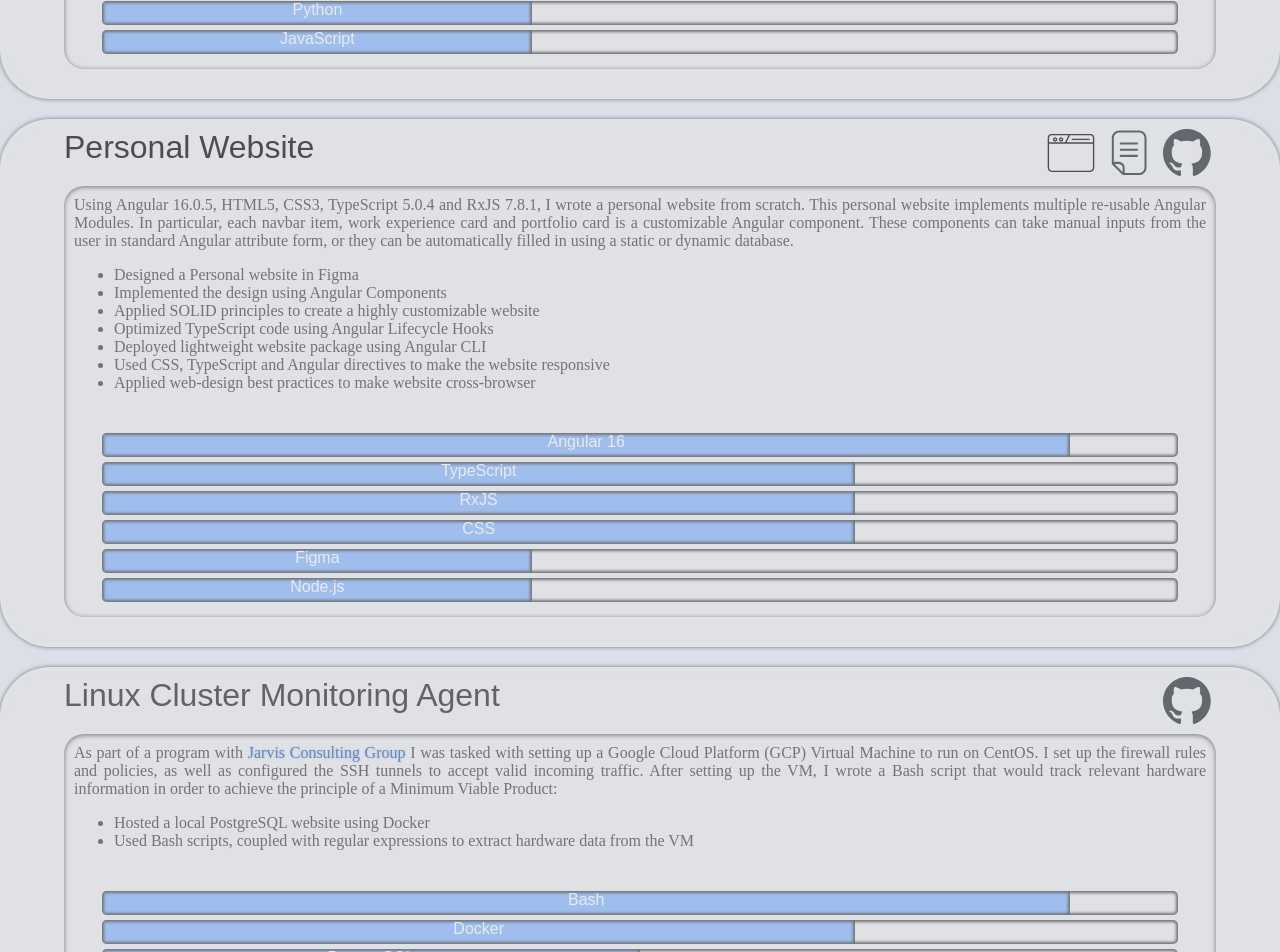
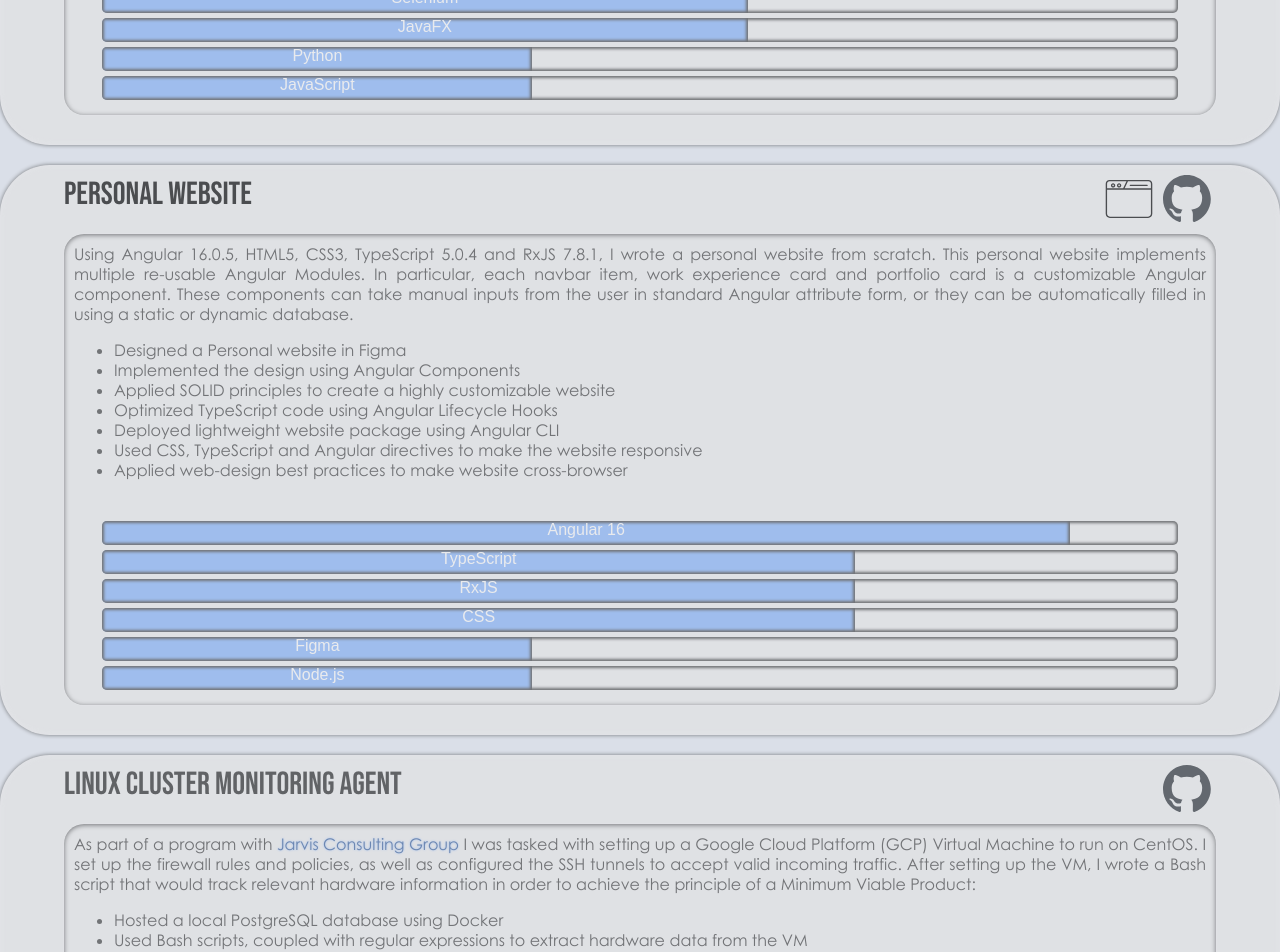
Before and after one commit to swzn/personal_website, an Angular app: page /~swazin/ in a window 1280 px wide. Shown: the part 1260-2212 px from the top of the page. Built offline with nearby package versions, Linux system fonts and the light colour scheme.

Commit message:
Added fonts to codebase

```diff
--- a/src/app/app.component.html
+++ b/src/app/app.component.html
@@ -112,8 +112,7 @@
       <portfolio-item
         [name]="'Personal Website'"
         [link]="'#'"
-        [githubLink]="'https://github.com/Jarvis-Consulting-Group/jarvis_data_eng-swzn'"
-        [docsLink]="'https://github.com/Jarvis-Consulting-Group/jarvis_data_eng-swzn'"
+        [githubLink]="'https://github.com/swzn/personal_website'"
         [skills]="{
         'Angular 16':90,
         'TypeScript':70,
@@ -141,7 +140,7 @@
 
       <portfolio-item
           [name]="'Linux Cluster Monitoring Agent'"
-          githubLink="https://github.com/Jarvis-Consulting-Group/jarvis_data_eng-swzn"
+          [githubLink]="'https://github.com/Jarvis-Consulting-Group/jarvis_data_eng-swzn/tree/release/linux_sql'"
           [skills]="{
           'Bash': 90,
           'Docker': 70,
@@ -150,15 +149,16 @@
           'GCP (Google)': 50,
           'CentOS': 40
           }">
-          <p>As part of a program with <a href="https://jrvs.ca/">Jarvis Consulting Group</a> I was tasked with
+          <p>As part of a program with <a href="https://jrvs.ca/" target="_blank">Jarvis Consulting Group</a> I was tasked with
             setting up a Google Cloud Platform (GCP) Virtual Machine to run on CentOS. I set up the firewall rules and
             policies, as well as configured the SSH tunnels to accept valid incoming traffic. After setting up the VM,
             I wrote a Bash script that would track relevant hardware information in order to achieve the principle of
             a Minimum Viable Product:
           </p>
         <ul>
-          <li>Hosted a local PostgreSQL website using Docker</li>
+          <li>Hosted a local PostgreSQL database using Docker</li>
           <li>Used Bash scripts, coupled with regular expressions to extract hardware data from the VM</li>
+          <li></li>
         </ul>
       </portfolio-item>
     </div>
--- a/src/index.html
+++ b/src/index.html
@@ -2,7 +2,7 @@
 <html lang="en">
 <head>
   <meta charset="utf-8">
-  <title>AngularWebsite</title>
+  <title>SWZN | Sajad Wazin</title>
   <base href="/">
   <meta name="viewport" content="width=device-width, initial-scale=1">
   <link rel="icon" type="image/x-icon" href="favicon.ico">
--- a/src/styles.css
+++ b/src/styles.css
@@ -1,6 +1,6 @@
 /* You can add global styles to this file, and also import other style files */
 body {
-  margin: 0px;
+  margin: 0;
   background-color: #c1d5f5;
 }
 
@@ -21,3 +21,13 @@ a:visited {
   font-family: Monolog;
   src: url("assets/fonts/monolog.otf") format('opentype');
 }
+
+@font-face {
+  font-family: Century Gothic;
+  src: url("assets/fonts/GOTHIC.ttf") format('truetype');
+}
+
+@font-face {
+  font-family: "Bebas Neue";
+  src: url("assets/fonts/bebas.otf") format('opentype');
+}
```
Also changed, not shown: src/assets/fonts/GOTHIC.TTF (added), src/assets/fonts/bebas.otf (added).
